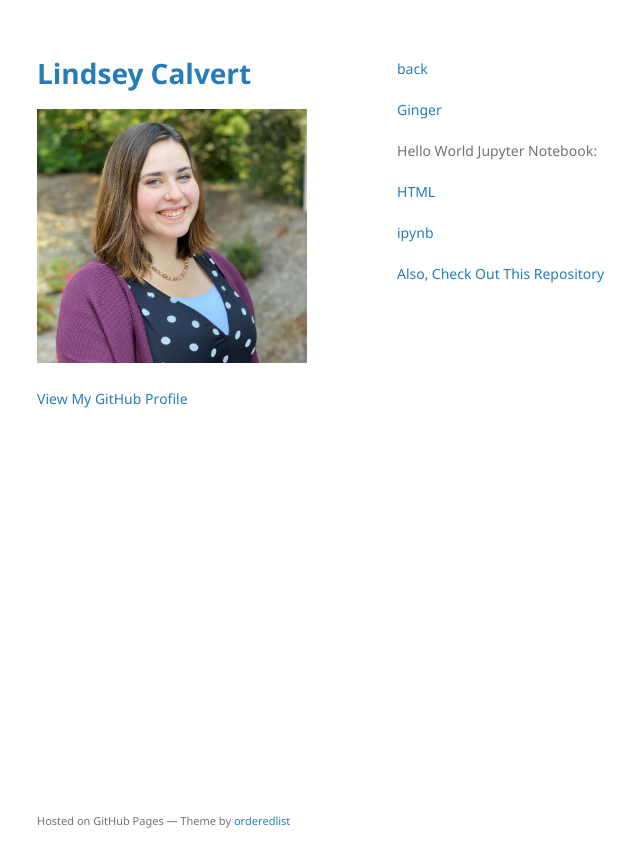
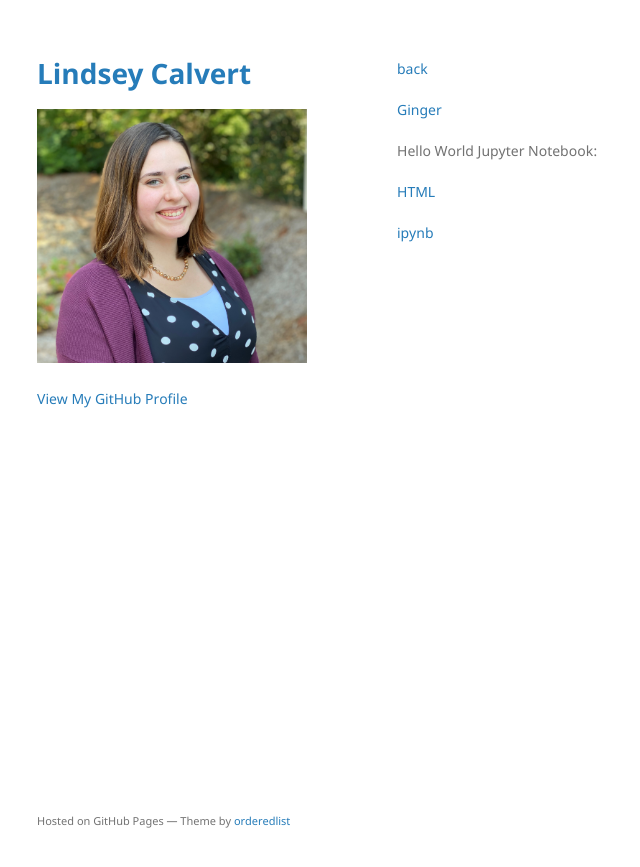
Before and after one commit to lindsey-calvert/lindsey-calvert.github.io, a Jekyll site: the page built from HelloWorld/index.md, in a window 1280 px wide. Shown: the top 867 px of the page, without its empty margins (173-813 px from the left). Built offline with Jekyll 4.4.1, drawn with Linux system fonts in a browser that asks for light colours; our own code applies the rules of GitHub Pages for plain Markdown files; the repository's description, which GitHub fills in, is left out.

Commit message:
Update index.md

```diff
--- a/HelloWorld/index.md
+++ b/HelloWorld/index.md
@@ -11,7 +11,3 @@ Hello World Jupyter Notebook:
 [HTML](/HelloWorld/HelloWorld.html)
 
 [ipynb](/HelloWorld/HelloWorld.ipynb)
-
-
-
-[Also, Check Out This Repository](https://github.com/lindsey-calvert/sample)
```
